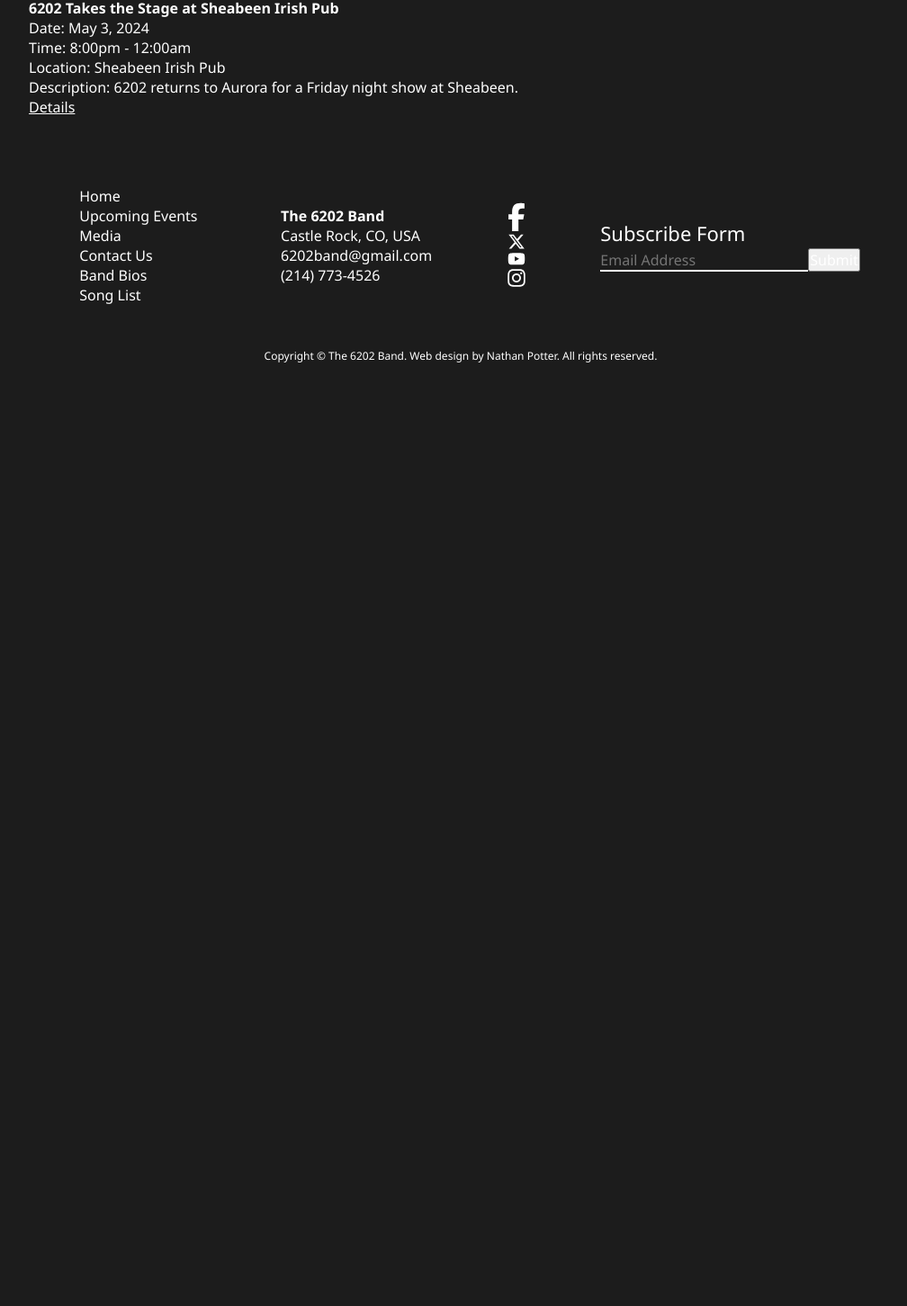
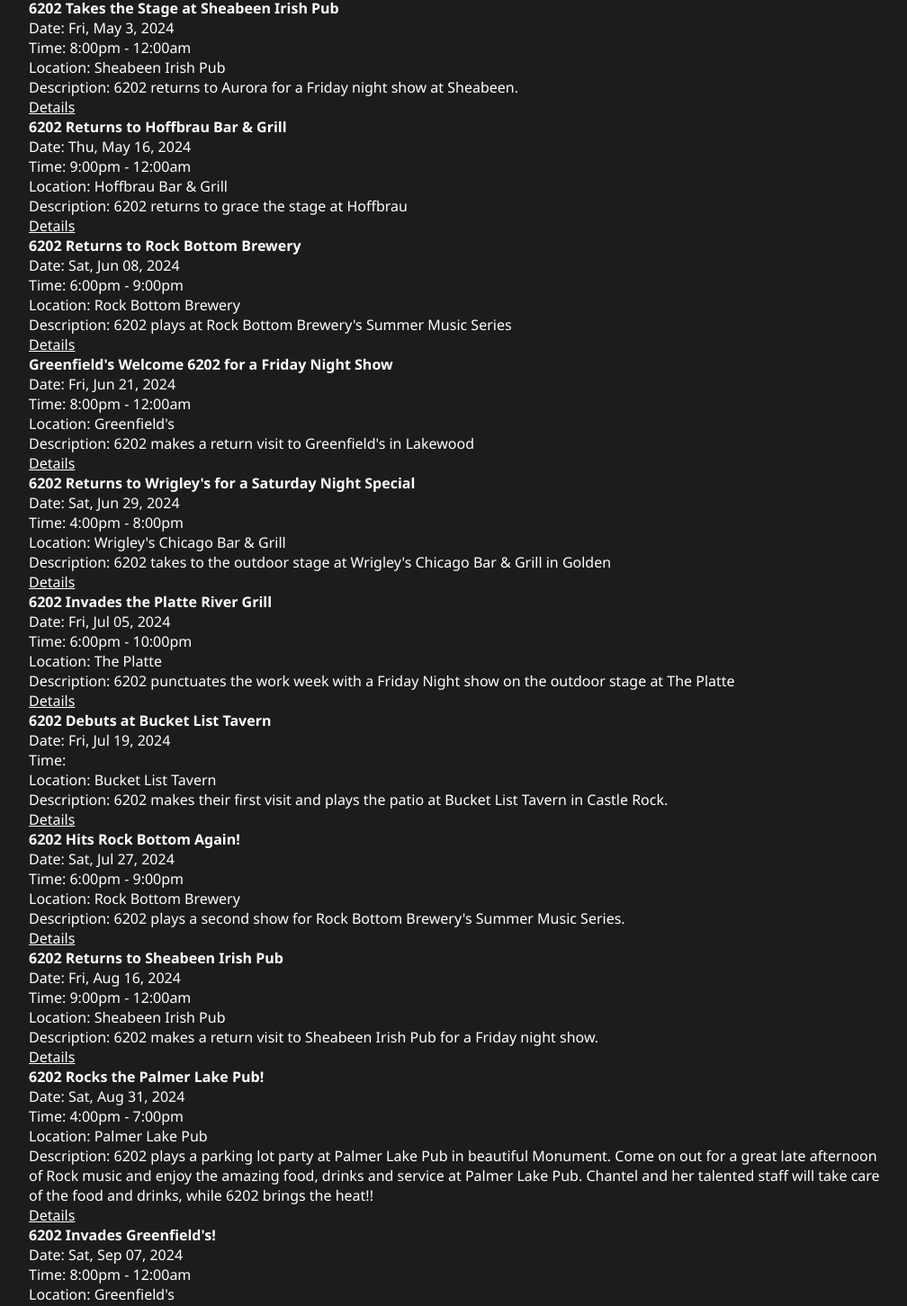
Before and after one commit to nathanpotter95/the-6202-band-site, a React (Create React App) app: page /#/upcoming in a window 1280 px wide. Shown: the part 931-2383 px from the top of the page at 90% size, without its empty margins (128-1136 px from the left). Before the commit the page ends 1355 px from the top, so only its background shows below. Built offline with nearby package versions, Linux system fonts and the light colour scheme.

Commit message:
add events

```diff
--- a/src/data/eventsData.js
+++ b/src/data/eventsData.js
@@ -2,7 +2,7 @@
   {
     id: 1,
     title: "6202 Returns to Sports Lounge Off Broadway",
-    date: "Sat Apr 27, 2024",
+    date: "Sat, Apr 27, 2024",
     time: "8:30pm - 12:30am",
     location: "Sports Lounge off Broadway",
     address: "44 W Centennial Blvd, Highlands Ranch, CO 80129, USA",
@@ -15,15 +15,199 @@
   {
     id: 2,
     title: "6202 Takes the Stage at Sheabeen Irish Pub",
-    date: "May 3, 2024",
+    date: "Fri, May 3, 2024",
     time: "8:00pm - 12:00am",
     location: "Sheabeen Irish Pub",
     address: "2300 S Chambers Rd # A, Aurora, CO 80014, USA",
     description: "6202 returns to Aurora for a Friday night show at Sheabeen.",
     logo: "",
     link: "https://www.sheabeenirishpub.com/",
-    mapEmbed:
-      "https://www.google.com/maps/embed?pb=!1m18!1m12!1m3!1d3075.897676761705!2d-104.99083362345961!3d39.56191470722139!2m3!1f0!2f0!3f0!3m2!1i1024!2i768!4f13.1!3m3!1m2!1s0x876c82337973cfdf%3A0xe9af81e73250c12!2sSports%20Lounge%20Off%20Broadway!5e0!3m2!1sen!2sus!4v1713273523181!5m2!1sen!2sus",
+    mapEmbed: "",
+  },
+  {
+    id: 3,
+    title: "6202 Returns to Hoffbrau Bar & Grill",
+    date: "Thu, May 16, 2024",
+    time: "9:00pm - 12:00am",
+    location: "Hoffbrau Bar & Grill",
+    address: "9110 Wadsworth Pkwy, Westminster, CO 80021, USA",
+    description: "6202 returns to grace the stage at Hoffbrau",
+    logo: "",
+    link: "https://www.hoffbrau.com/",
+    mapEmbed: "",
+  },
+  {
+    id: 4,
+    title: "6202 Returns to Rock Bottom Brewery",
+    date: "Sat, Jun 08, 2024",
+    time: "6:00pm - 9:00pm",
+    location: "Rock Bottom Brewery",
+    address: "1505 Park Central Dr, Highlands Ranch, CO 80126, USA",
+    description: "6202 plays at Rock Bottom Brewery's Summer Music Series",
+    logo: "",
+    link: "https://rockbottom.com/",
+    mapEmbed: "",
+  },
+  {
+    id: 5,
+    title: "Greenfield's Welcome 6202 for a Friday Night Show",
+    date: "Fri, Jun 21, 2024",
+    time: "8:00pm - 12:00am",
+    location: "Greenfield's",
+    address: "3355 S Yarrow St E101, Lakewood, CO 80227, USA",
+    description: "6202 makes a return visit to Greenfield's in Lakewood",
+    logo: "",
+    link: "https://greenfieldsbar.com/",
+    mapEmbed: "",
+  },
+  {
+    id: 6,
+    title: "6202 Returns to Wrigley's for a Saturday Night Special",
+    date: "Sat, Jun 29, 2024",
+    time: "4:00pm - 8:00pm",
+    location: "Wrigley's Chicago Bar & Grill",
+    address: "18200 W Colfax Ave, Golden, CO 80401, USA",
+    description: "6202 takes to the outdoor stage at Wrigley's Chicago Bar & Grill in Golden",
+    logo: "",
+    link: "https://www.wrigleyschicagobar.net/",
+    mapEmbed: "",
+  },
+  {
+    id: 7,
+    title: "6202 Invades the Platte River Grill",
+    date: "Fri, Jul 05, 2024",
+    time: "6:00pm - 10:00pm",
+    location: "The Platte",
+    address: "5995 S Santa Fe Dr, Littleton, CO 80120, USA",
+    description:
+      "6202 punctuates the work week with a Friday Night show on the outdoor stage at The Platte",
+    logo: "",
+    link: "https://www.theplatteriverbarandgrill.com/",
+    mapEmbed: "",
+  },
+  {
+    id: 8,
+    title: "6202 Debuts at Bucket List Tavern",
+    date: "Fri, Jul 19, 2024",
+    time: "",
+    location: "Bucket List Tavern",
+    address: "3982 Limelight Ave Ste A, Castle Rock, CO 80109, USA",
+    description:
+      "6202 makes their first visit and plays the patio at Bucket List Tavern in Castle Rock.",
+    logo: "",
+    link: "https://www.bucketlisttavern.com/",
+    mapEmbed: "",
+  },
+  {
+    id: 9,
+    title: "6202 Hits Rock Bottom Again!",
+    date: "Sat, Jul 27, 2024",
+    time: "6:00pm - 9:00pm",
+    location: "Rock Bottom Brewery",
+    address: "1505 Park Central Dr, Highlands Ranch, CO 80126, USA",
+    description: "6202 plays a second show for Rock Bottom Brewery's Summer Music Series.",
+    logo: "",
+    link: "https://rockbottom.com/",
+    mapEmbed: "",
+  },
+  {
+    id: 10,
+    title: "6202 Returns to Sheabeen Irish Pub",
+    date: "Fri, Aug 16, 2024",
+    time: "9:00pm - 12:00am",
+    location: "Sheabeen Irish Pub",
+    address: "2300 S Chambers Rd # A, Aurora, CO 80014, USA",
+    description: "6202 makes a return visit to Sheabeen Irish Pub for a Friday night show.",
+    logo: "",
+    link: "https://www.sheabeenirishpub.com/",
+    mapEmbed: "",
+  },
+  {
+    id: 11,
+    title: "6202 Rocks the Palmer Lake Pub!",
+    date: "Sat, Aug 31, 2024",
+    time: "4:00pm - 7:00pm",
+    location: "Palmer Lake Pub",
+    address: "876 CO-105, Palmer Lake, CO 80133, USA",
+    description:
+      "6202 plays a parking lot party at Palmer Lake Pub in beautiful Monument. Come on out for a great late afternoon of Rock music and enjoy the amazing food, drinks and service at Palmer Lake Pub. Chantel and her talented staff will take care of the food and drinks, while 6202 brings the heat!!",
+    logo: "",
+    link: "https://www.palmerlakepub.net/",
+    mapEmbed: "",
+  },
+  {
+    id: 12,
+    title: "6202 Invades Greenfield's!",
+    date: "Sat, Sep 07, 2024",
+    time: "8:00pm - 12:00am",
+    location: "Greenfield's",
+    address: "3355 S Yarrow St E101, Lakewood, CO 80227, USA",
+    description: "6202 takes the stage for a Saturday night show at Greenfield's.",
+    logo: "",
+    link: "https://greenfieldsbar.com/",
+    mapEmbed: "",
+  },
+  {
+    id: 13,
+    title: "6202 Plays the Outdoor Stage at the Platte River Grill",
+    date: "Fri, Sep 13, 2024",
+    time: "6:00pm - 10:00pm",
+    location: "The Platte",
+    address: "5995 S Santa Fe Dr, Littleton, CO 80120, USA",
+    description: "6202 makes a return visit to The Platte for another Friday night show.",
+    logo: "",
+    link: "https://www.theplatteriverbarandgrill.com/",
+    mapEmbed: "",
+  },
+  {
+    id: 14,
+    title: "6202 Returns to Wrigley's for a Saturday Night Special",
+    date: "Sat, Sep 21, 2024",
+    time: "4:00pm - 8:00pm",
+    location: "Wrigley's Chicago Bar & Grill",
+    address: "18200 W Colfax Ave, Golden, CO 80401, USA",
+    description: "6202 is back at Wrigley's for a Fall show on the outdoor stage",
+    logo: "",
+    link: "https://www.wrigleyschicagobar.net/",
+    mapEmbed: "",
+  },
+  {
+    id: 15,
+    title: "6202 Makes a Return to the Stage at Takoda Tavern",
+    date: "Fri, Oct 25, 2024",
+    time: "7:30pm - 11:30pm",
+    location: "Takoda Tavern",
+    address: "12365 Pine Bluffs Way, Parker, CO 80134, USA",
+    description:
+      "6202 takes to the stage for a Friday night show. Don't miss everything Takoda has to offer; outstanding food, a huge variety of drink options, and of course, great music with 6202.",
+    logo: "",
+    link: "http://www.takodatavern.com/",
+    mapEmbed: "",
+  },
+  {
+    id: 16,
+    title: "6202 Rocks the House at Takoda Tavern",
+    date: "Fri, Dec 06, 2024",
+    time: "7:30pm - 11:30pm",
+    location: "Takoda Tavern",
+    address: "12365 Pine Bluffs Way, Parker, CO 80134, USA",
+    description:
+      "6202 makes its last 2024 visit to Takoda Tavern with a Friday night in December to remember!",
+    logo: "",
+    link: "http://www.takodatavern.com/",
+    mapEmbed: "",
+  },
+  {
+    id: 17,
+    title: "6202 Plays Their Last 2024 Show at Greenfield's",
+    date: "Fri, Dec 20, 2024",
+    time: "8:00pm - 12:00am",
+    location: "Greenfield's",
+    address: "3355 S Yarrow St E101, Lakewood, CO 80227, USA",
+    description: "6202 closes out 2024 with a Friday night show at Greenfield's",
+    logo: "",
+    link: "https://greenfieldsbar.com/",
+    mapEmbed: "",
   },
 ];
 
```
